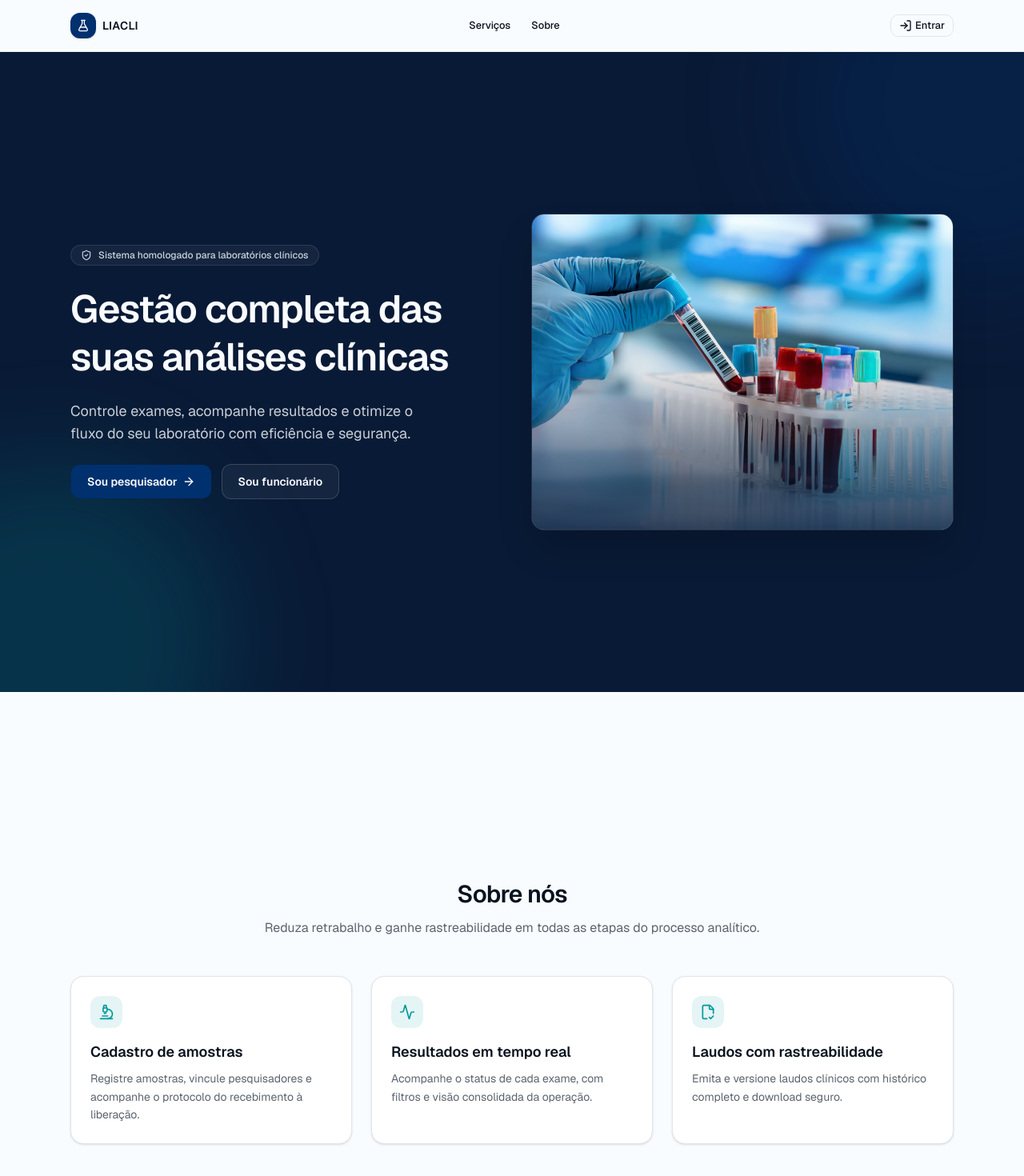
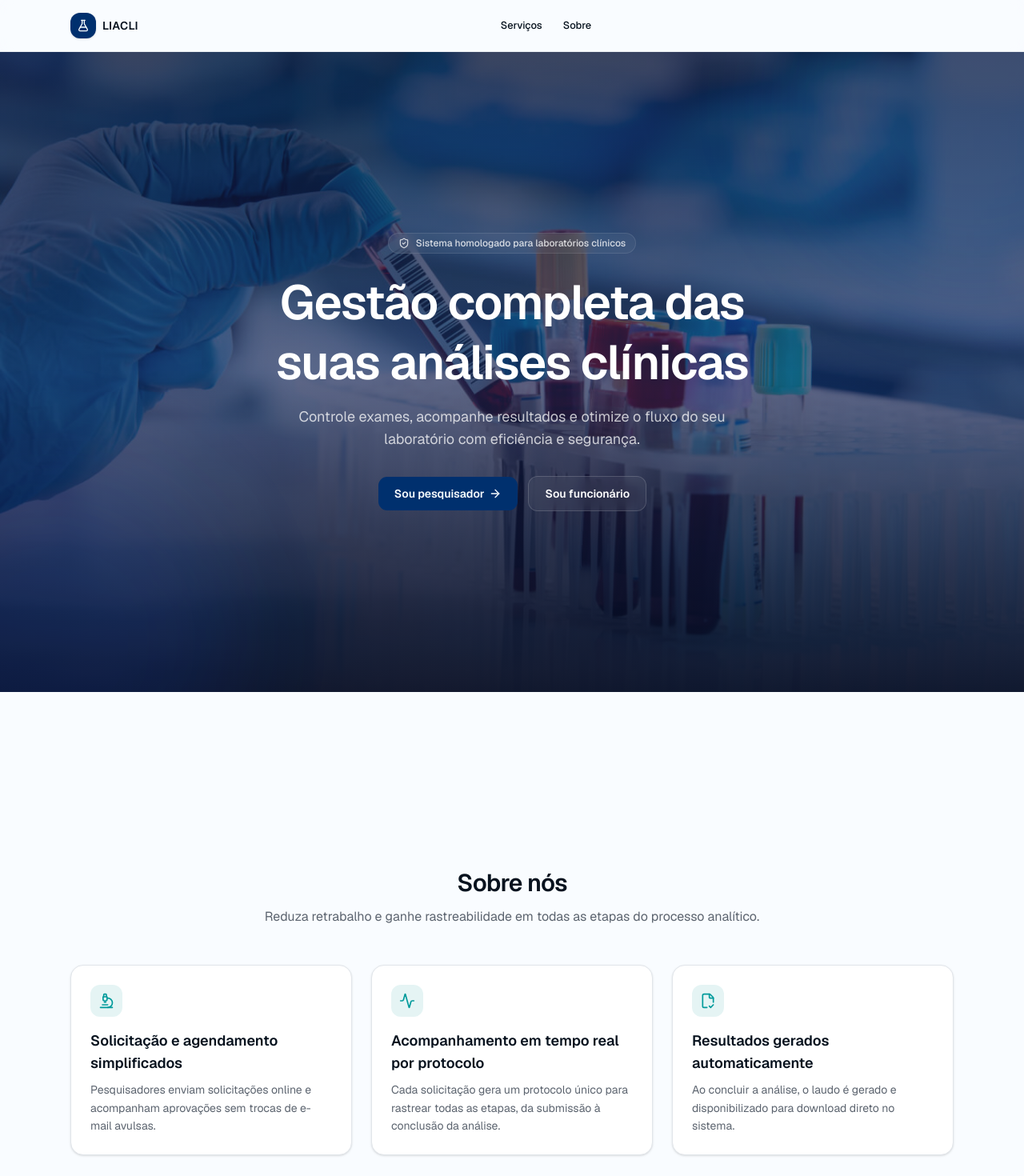
Before and after one commit to samuellna/liacli, a Next.js app in the folder client/: page / in a window 1280 px wide. Shown: the top 1470 px of the page at 80% size. Built offline with nearby package versions, Linux system fonts and the light colour scheme.

Commit message:
feat: update feature descriptions and enhance SiteHeader component by removing login button

```diff
--- a/client/app/page.tsx
+++ b/client/app/page.tsx
@@ -16,54 +16,75 @@ import { SiteHeader } from "@/components/header";
 const features = [
   {
     icon: Microscope,
-    title: "Cadastro de amostras",
+    title: "Solicitação e agendamento simplificados",
     description:
-      "Registre amostras, vincule pesquisadores e acompanhe o protocolo do recebimento à liberação.",
+      "Pesquisadores enviam solicitações online e acompanham aprovações sem trocas de e-mail avulsas.",
   },
   {
     icon: Activity,
-    title: "Resultados em tempo real",
+    title: "Acompanhamento em tempo real por protocolo",
     description:
-      "Acompanhe o status de cada exame, com filtros e visão consolidada da operação.",
+      "Cada solicitação gera um protocolo único para rastrear todas as etapas, da submissão à conclusão da análise.",
   },
   {
     icon: FileCheck2,
-    title: "Laudos com rastreabilidade",
+    title: "Resultados gerados automaticamente",
     description:
-      "Emita e versione laudos clínicos com histórico completo e download seguro.",
+      "Ao concluir a análise, o laudo é gerado e disponibilizado para download direto no sistema.",
   },
 ];
 
 export default function Home() {
   return (
     <div className="flex min-h-screen flex-col bg-background text-foreground">
-      <SiteHeader hasLoginButton={true} />
+      <SiteHeader />
       <main className="flex-1">
-        <section className="relative min-h-screen overflow-hidden bg-sidebar text-sidebar-foreground">
+        <section className="relative min-h-screen overflow-hidden text-white">
+          {/* Background image */}
+          <Image
+            src="/labratory-image.jpeg"
+            alt=""
+            fill
+            sizes="100vw"
+            className="object-cover object-center"
+            priority
+            aria-hidden
+          />
+
+          {/* Blue overlay — two layers for depth and vignette */}
+          <div aria-hidden className="absolute inset-0 bg-blue-950/65" />
           <div
             aria-hidden
-            className="pointer-events-none absolute -top-40 -right-40 size-112 rounded-full bg-primary/30 blur-3xl"
+            className="absolute inset-0 bg-linear-to-t from-slate-950/80 via-blue-950/10 to-slate-950/40"
+          />
+
+          {/* Decorative glow accents */}
+          <div
+            aria-hidden
+            className="pointer-events-none absolute -top-40 -right-40 size-112 rounded-full bg-blue-400/10 blur-3xl"
           />
           <div
             aria-hidden
-            className="pointer-events-none absolute -bottom-40 -left-40 size-112 rounded-full bg-accent/20 blur-3xl"
+            className="pointer-events-none absolute -bottom-40 -left-40 size-112 rounded-full bg-blue-600/10 blur-3xl"
           />
-          <div className="relative mx-auto flex min-h-screen w-full max-w-6xl items-center px-4 sm:px-6">
-            <div className="grid w-full gap-12 lg:grid-cols-2 lg:items-center">
-              <div className="space-y-6 text-center lg:text-left">
-                <span className="inline-flex items-center gap-2 rounded-full border border-white/10 bg-white/5 px-3 py-1 text-xs font-medium text-sidebar-foreground/80">
+
+          {/* Content */}
+          <div className="relative z-10 mx-auto flex min-h-screen w-full max-w-4xl flex-col items-center justify-center px-4 py-20 text-center sm:px-6">
+            <span className="inline-flex items-center gap-2 rounded-full border border-white/10 bg-white/5 px-3 py-1 text-xs font-medium text-white/80 backdrop-blur-sm">
               <ShieldCheck className="size-3.5" aria-hidden />
               Sistema homologado para laboratórios clínicos
             </span>
-                <h1 className="text-balance text-4xl font-semibold leading-tight tracking-tight sm:text-5xl">
+
+            <h1 className="mt-6 text-balance text-4xl font-semibold leading-tight tracking-tight sm:text-5xl lg:text-6xl">
               Gestão completa das suas análises clínicas
             </h1>
-                <p className="mx-auto max-w-md text-pretty text-base text-sidebar-foreground/80 sm:text-lg lg:mx-0">
+
+            <p className="mt-4 max-w-xl text-pretty text-base text-white/75 sm:text-lg">
               Controle exames, acompanhe resultados e otimize o fluxo do seu
               laboratório com eficiência e segurança.
             </p>
 
-                <div className="flex flex-wrap justify-center gap-3 lg:justify-start">
+            <div className="mt-8 flex flex-wrap justify-center gap-3">
               <Button
                 asChild
                 size="lg"
@@ -79,34 +100,10 @@ export default function Home() {
                 asChild
                 size="lg"
                 variant="outline"
-                    className="h-11 border-white/20 bg-white/5 px-5 text-sm font-semibold text-sidebar-foreground hover:bg-white/10 hover:text-sidebar-foreground"
+                className="h-11 border-white/20 bg-white/5 px-5 text-sm font-semibold text-white backdrop-blur-sm hover:bg-white/10 hover:text-white"
               >
-                    <Link
-                      href="/login?role=funcionario"
-                      onClick={() => console.log("Fluxo do funcionário")}
-                    >
-                      Sou funcionário
-                    </Link>
+                <Link href="/login?role=funcionario">Sou funcionário</Link>
               </Button>
-                </div>
-              </div>
-
-              <div className="relative mx-auto w-full max-w-xl">
-                <div className="relative aspect-4/3 w-full overflow-hidden rounded-2xl border border-white/10 shadow-2xl">
-                  <Image
-                    src="/labratory-image.jpeg"
-                    alt="Equipe técnica trabalhando em laboratório de análises clínicas"
-                    fill
-                    sizes="(min-width: 1024px) 32rem, (min-width: 640px) 70vw, 90vw"
-                    className="object-cover"
-                    priority
-                  />
-                  <div
-                    aria-hidden
-                    className="absolute inset-0 bg-linear-to-t from-sidebar/80 via-sidebar/10 to-transparent"
-                  />
-                </div>
-              </div>
             </div>
           </div>
         </section>
--- a/client/components/header/index.tsx
+++ b/client/components/header/index.tsx
@@ -1,16 +1,12 @@
 import Link from "next/link";
-import { FlaskConical, Sparkles, LogIn } from "lucide-react";
+import { FlaskConical, Sparkles } from "lucide-react";
 import { Button } from "../ui/button";
 
 interface SiteHeaderProps {
   profile?: "Pesquisador" | "Paciente";
-  hasLoginButton: boolean;
 }
 
-export function SiteHeader({
-  profile,
-  hasLoginButton = false,
-}: SiteHeaderProps) {
+export function SiteHeader({ profile }: SiteHeaderProps) {
   return (
     <header className="sticky top-0 z-40 border-b border-border/60 bg-background/80 backdrop-blur supports-backdrop-filter:bg-background/60">
       <div className="mx-auto flex h-16 w-full max-w-6xl items-center justify-between px-4 sm:px-6">
@@ -44,14 +40,6 @@ export function SiteHeader({
               Perfil: {profile}
             </span>
           )}
-          {hasLoginButton && (
-            <Button asChild variant="outline" size="sm">
-              <Link href="/login">
-                <LogIn className="size-4" aria-hidden />
-                Entrar
-              </Link>
-            </Button>
-          )}
         </div>
       </div>
     </header>
```
Lines whose indentation alone changed are shown as unchanged.
